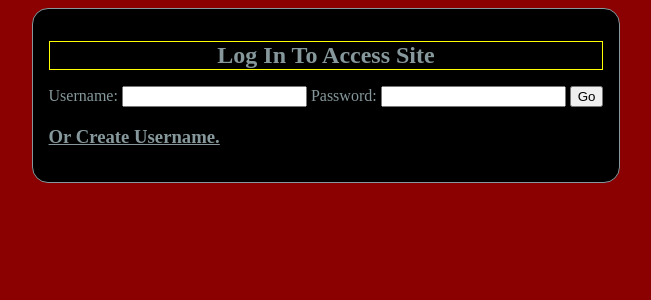
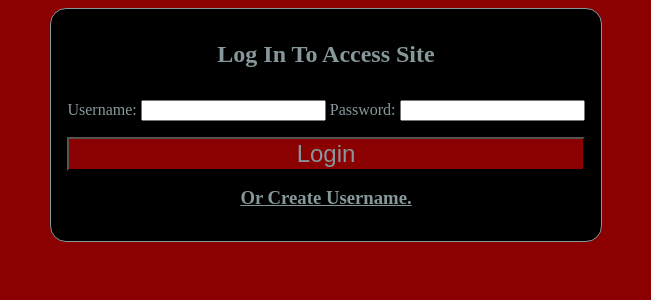
Before and after one commit to nateonmission/Flask_Demo, a Flask app: page / in a window 1280 px wide. Shown: the top 300 px of the page, without its empty margins (314-965 px from the left). Run offline with Flask 2, Linux system fonts and the light colour scheme.

Commit message:
added reg schema

```diff
--- a/forms.py
+++ b/forms.py
@@ -4,6 +4,61 @@ from wtforms.validators import (DataRequired, Regexp, ValidationError,
                                 Email, Length, EqualTo)
 
 
+# Functions for preventing duplicate registrations
+def name_exists(form, field):
+    if User.select().where(User.username == field.data).exists():
+        raise ValidationError('Username is taken')
+
+
+def email_exists(form, field):
+    if User.select().where(User.username == field.data).exists():
+        raise ValidationError('Email is already used')
+
+
+# Form Schemata
+# Login Form on login.html
 class Login(FlaskForm):
     id = StringField("Username: ", validators=[DataRequired()])
     password = StringField("Password: ", validators=[DataRequired()])
+
+
+# Registration Form on registration.html for creating users
+class Register(FlaskForm):
+    first_name = StringField("First Name: ", validators=[
+        DataRequired(),
+        Regexp(
+            r'^[a-zA-Z\s-]+$',
+            message="Names can only contain letter, spaces, and a dash"
+        ),
+        name_exists
+    ])
+    last_name = StringField("Last Name: ", validators=[
+        DataRequired(),
+        Regexp(
+            r'^[a-zA-Z\s-]+$',
+            message="Names can only contain letter, spaces, and a dash"
+        ),
+        name_exists
+    ])
+    username = StringField('Username', validators=[
+            DataRequired(),
+            Regexp(
+                r'^[a-zA-Z0-9_]+$',
+                message=("Username must be 1 word, letters, numbers, and "
+                         "underscores only")
+            ),
+            name_exists
+    ])
+    email = StringField('Email', validators=[
+            DataRequired(),
+            Email(),
+            email_exists
+    ])
+    password = PasswordField('Password: ', validators=[
+            DataRequired(),
+            Length(min=4),
+            EqualTo('password2',"Passwords must match")
+    ])
+    password2 = PasswordField('Confirm Password: ', validators=[
+            DataRequired(),
+    ])
--- a/static/css/main.css
+++ b/static/css/main.css
@@ -11,6 +11,8 @@ body {
     border: #86989B solid 1px;
     border-radius: 1REM;
     padding: 1REM;
+    display: flex;
+    flex-direction: column;
 }
 
 h1 {
@@ -20,12 +22,29 @@ h1 {
 h2.heading {
     margin: 1REM auto 1REM;
     text-align: center;
-    border: yellow solid 1px;
+}
+
+h3 {
+    margin: 1REM auto 1REM;
+    text-align: center;
+    color: #86989B;
 }
 
 h3 a {
-    margin: 0 auto;
+    margin: 1REM auto 1REM;
     text-align: center;
+    color: #86989B;
+}
+
+.login {
+    margin: 1REM auto 0REM;
+    text-align: center;
+}
+
+.button {
+    width: 100%;
+    background-color: darkred;
+    font-size: 1.5REM;
     color: #86989B;
 }
 
--- a/templates/login.html
+++ b/templates/login.html
@@ -8,7 +8,7 @@
     {{ form.csrf_token }}
     {{ form.id.label }} {{ form.id(size=20) }}
     {{ form.password.label }} {{ form.password(size=20) }}
-    <input type="submit" value="Go">
+    <br><input type="submit" value="Login" class="button login">
 </form>
     <h3><a href="{{ url_for('register')}}">Or Create Username.</a></h3>
 
```
